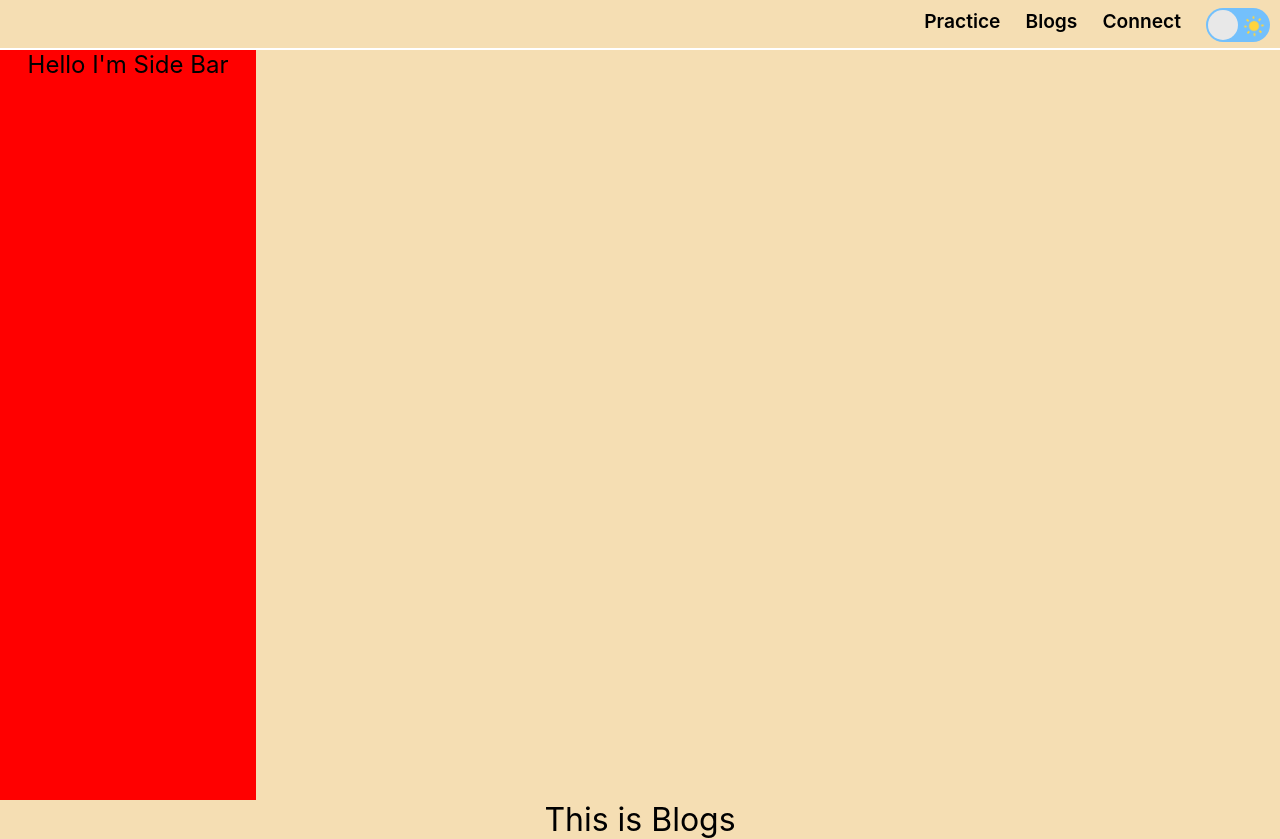
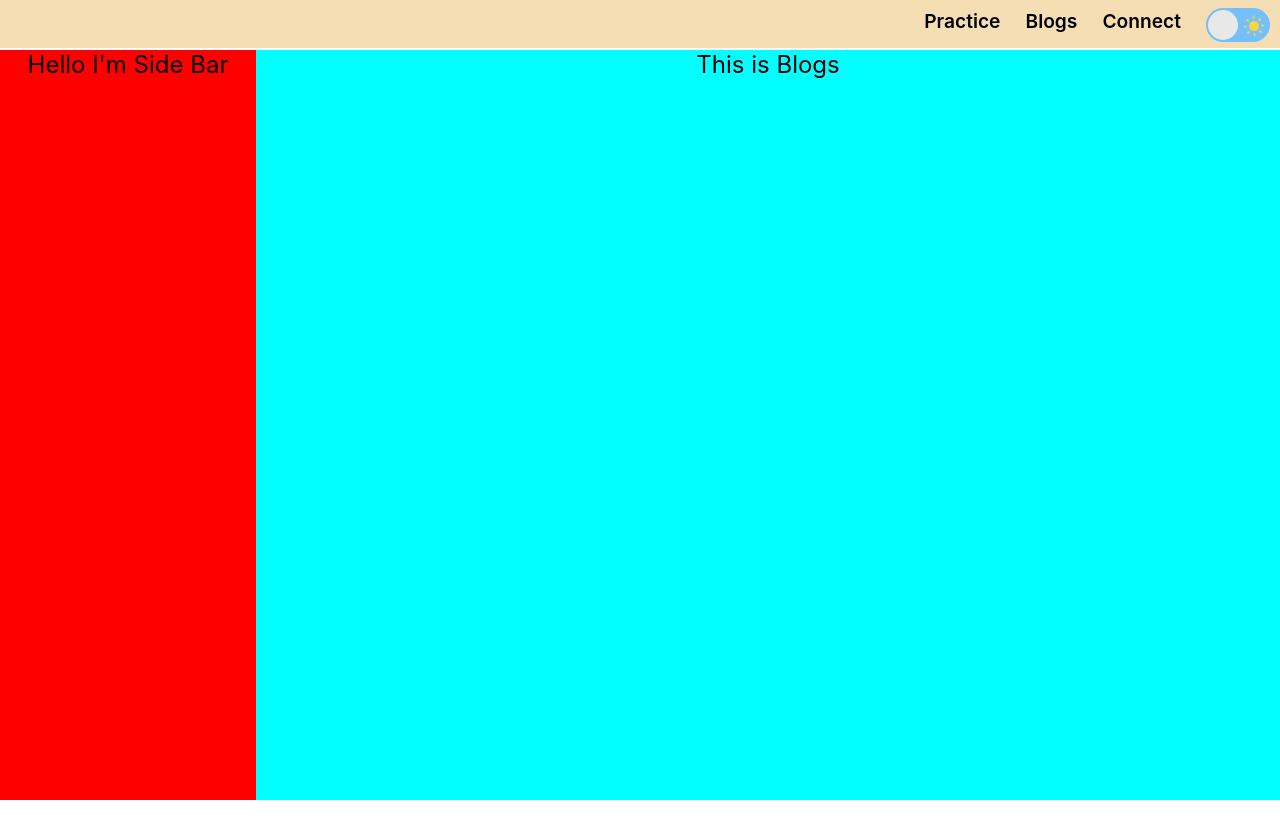
Before and after one commit to thejaduijin/React_Practice, a React (Create React App) app: page /blogs in a window 1280 px wide. After the commit the page ends 800 px from the top, so only its background shows below. Built offline with nearby package versions, Linux system fonts and the light colour scheme.

Commit message:
ui rendring issue resolved

```diff
--- a/src/App.css
+++ b/src/App.css
@@ -38,6 +38,17 @@
   pointer-events: none;
 }
 
+.main-outlet{
+  font-size: x-large;
+  position: absolute;
+  right: 0;
+  top: 50px;
+  background-color: aqua;
+  width: 80%;
+  height: calc((100vh - 50px));
+}
+
+
 
 @media (prefers-reduced-motion: no-preference) {
   .App-logo {
--- a/src/components/Blogs.jsx
+++ b/src/components/Blogs/Blogs.jsx
@@ -1,8 +1,8 @@
 import React from 'react'
-
+import "./Blogs.css"
 function Blogs() {
     return (
-        <div style={{ fontSize: "xx-large" }}>
+        <div className='main-outlet'>
             This is Blogs
         </div>
     )
--- a/src/components/ComponentHandler.jsx
+++ b/src/components/ComponentHandler.jsx
@@ -2,9 +2,9 @@ import React from 'react'
 import Practice from './Practice/Practice'
 import { BrowserRouter, Routes, Route } from "react-router-dom";
 import NoPage from './NoPage';
-import Blogs from './Blogs';
 import Layout from './Layout';
-import Connect from './Connect';
+import Connect from './Connect/Connect';
+import Blogs from './Blogs/Blogs';
 function ComponentHandler() {
 
     return (
--- a/src/components/Connect.jsx
+++ b/src/components/Connect/Connect.jsx
@@ -1,8 +1,8 @@
 import React from 'react'
-
+import "./Connect.css"
 function Connect() {
   return (
-    <div style={{ color: "green", fontSize: "xx-large" }}>
+    <div className='main-outlet'>
       Let's Do it Together
     </div>
   )
--- a/src/components/Practice/Practice.jsx
+++ b/src/components/Practice/Practice.jsx
@@ -3,7 +3,7 @@ import "./Practice.css"
 
 function Practice(props) {
     return (
-        <div className='Practice'>
+        <div className='main-outlet'>
             Practice Component of {props.tech}
         </div>
     )
```
Also changed, not shown: src/components/Blogs/Blogs.css (added), src/components/Connect/Connect.css (added), src/components/ContextApi/ContextApi.jsx (line endings or trailing spaces).
